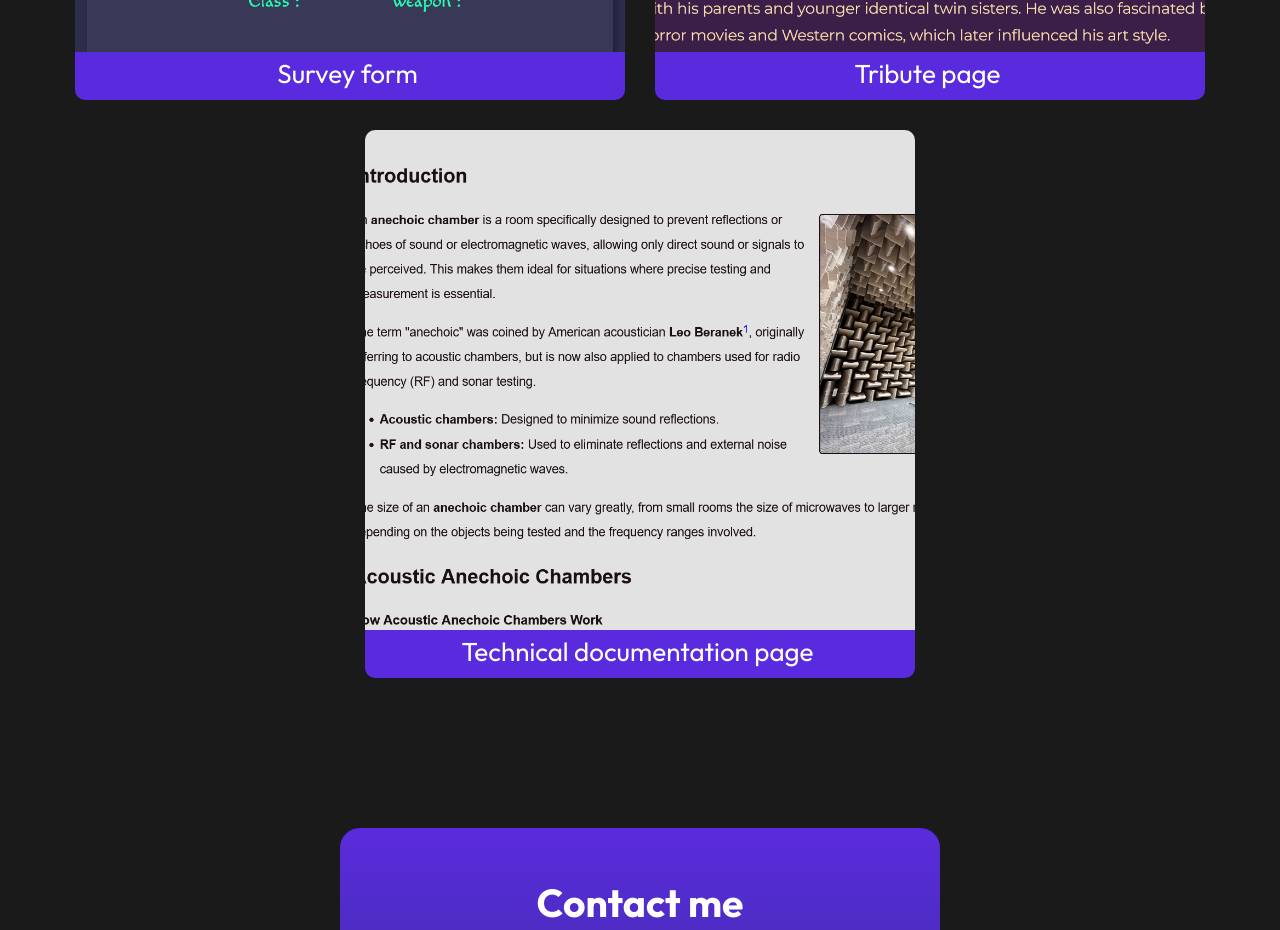
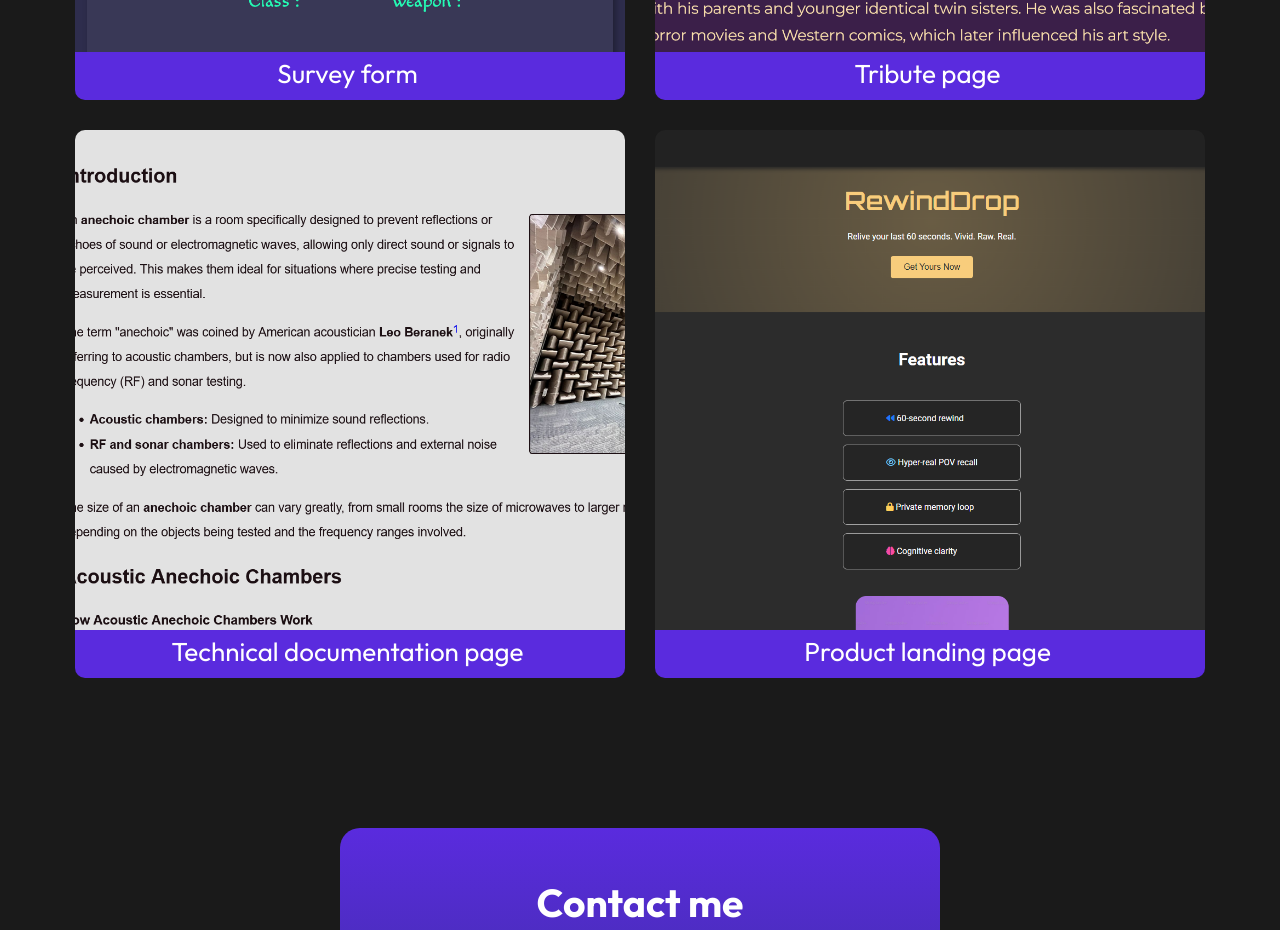
Before and after one commit to nicolas-drew/Portfolio, a plain HTML site: page index.html in a window 1280 px wide. Shown: the part 1300-2230 px from the top of the page. Drawn offline with Linux system fonts and the light colour scheme.

Commit message:
1 project add

```diff
--- a/index.html
+++ b/index.html
@@ -99,6 +99,17 @@
           </div>
           <p>Technical documentation page</p>
         </a>
+        <a
+          href="https://nicolas-drew.github.io/fcc-ProductLandingPage/"
+          target="_blank"
+          class="project-tile"
+        >
+          <img src="img/Product Landing Page.png" alt="Product Landing Page" />
+          <div class="project-info">
+            Relive. Rewind. Repeat. RewindDrop, built for fCC.
+          </div>
+          <p>Product landing page</p>
+        </a>
       </div>
     </section>
     <section id="contact-section">
@@ -118,7 +129,6 @@
           placeholder="email@example.com"
           required
         />
-
         <label for="subject">Subject</label>
         <input
           type="text"
@@ -126,7 +136,6 @@
           placeholder="Your subject here"
           required
         />
-
         <label for="message">Message</label>
         <textarea
           id="message"
@@ -134,7 +143,6 @@
           placeholder="Write your message..."
           required
         ></textarea>
-
         <input type="submit" class="button" value="Send" />
       </form>
     </section>
@@ -148,7 +156,6 @@
           />
         </svg>
       </div>
-
       <a
         id="profile-link"
         target="_blank"
```
Also changed, not shown: img/Product Landing Page.png (added).
